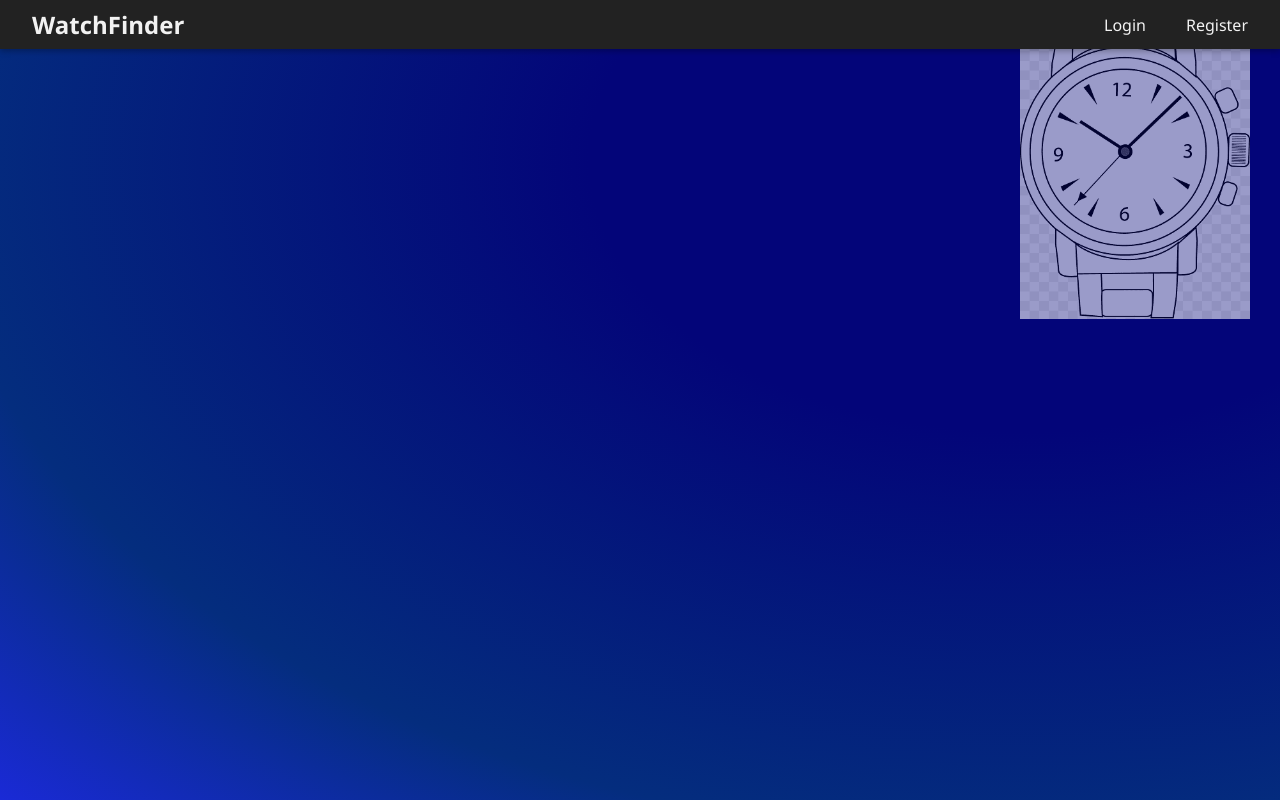
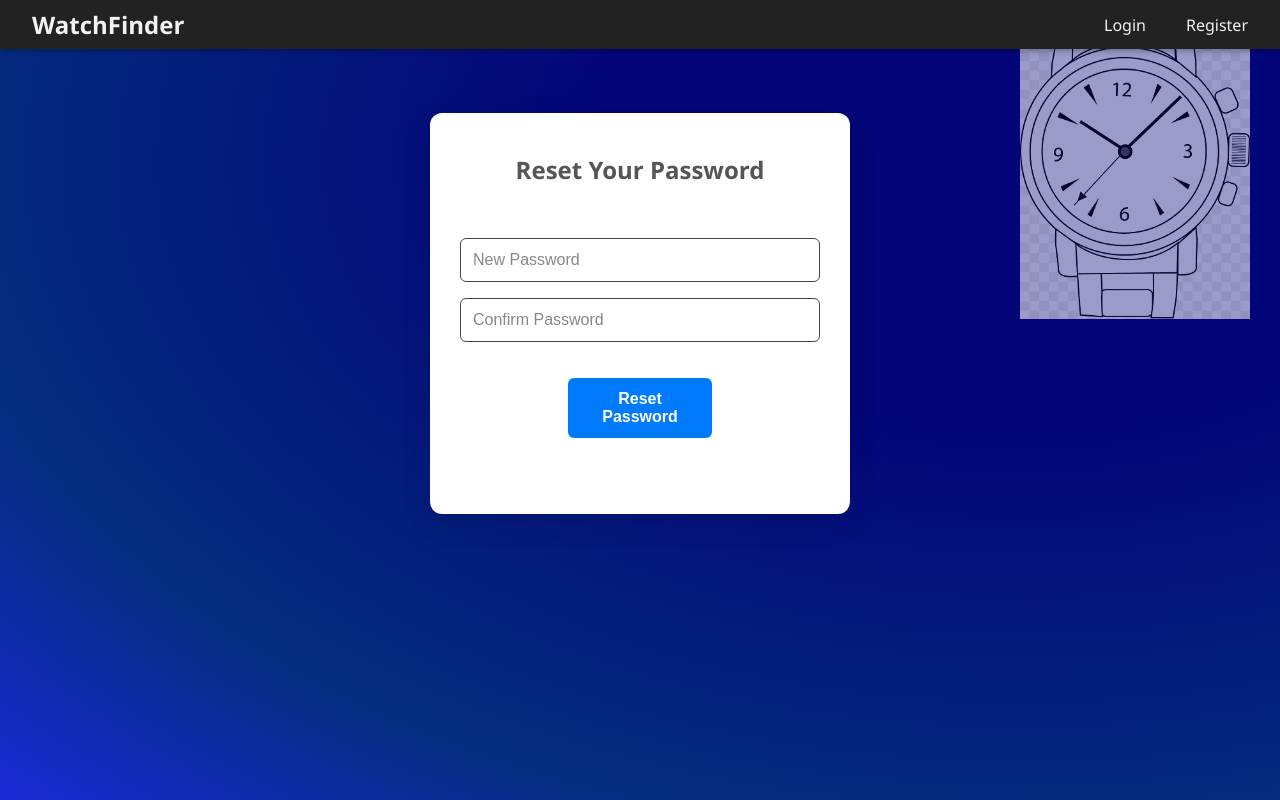
Before and after one commit to bsgauthierwebdev/WatchFinder, a React (Vite) app in the folder client/: page /reset-password/1 in a window 1280 px wide. Built offline with nearby package versions, Linux system fonts and the light colour scheme.

Commit message:
Set up pages & functionality for resetting password

```diff
--- a/client/src/App.jsx
+++ b/client/src/App.jsx
@@ -10,6 +10,8 @@ import MatchedResults from "./pages/MatchedResults"
 import Navbar from "./components/Navbar/Navbar"
 import ProtectedRoute from "./components/ProtectedRoute/ProtectedRoute"
 import backgroundImg from "./assets/background.png"
+import ForgotPassword from "./pages/ForgotPassword/ForgotPassword"
+import ResetPassword from "./pages/ResetPassword/ResetPassword"
 import "./App.css"
 
 const App = () => {
@@ -38,6 +40,8 @@ const App = () => {
           <Route path = "/preferences" element = {<Preferences />} />
           <Route path = "/favorites" element = {<Favorites />} />
           <Route path = "/matches" element = {<MatchedResults />} />
+          <Route path = "/forgot-password" element = {<ForgotPassword />} />
+          <Route path = "/reset-password/:token" element = {<ResetPassword />} />
         </Routes>
       </Router>
     </div>
--- /dev/null
+++ b/client/src/pages/ForgotPassword/ForgotPassword.jsx
@@ -0,0 +1,53 @@
+import { useState } from 'react';
+import axios from 'axios';
+import "./forgotPassword.css"
+
+const ForgotPassword = () => {
+    const [email, setEmail] = useState("")
+    const [message, setMessage] = useState("")
+    const [error, setError] = useState("")
+
+    const handleSubmit = async (e) => {
+        e.preventDefault()
+        setMessage("")
+        setError("")
+
+        try {
+            console.log("Requested email: ", email)
+            const res = await axios.post("/api/users/forgot-password", {email})
+            setMessage(res.data.message || "Check your email for reset instructions")
+        } catch (err) {
+            console.error("Forgot Password Error: ", err.message)
+            setError(err.response?.data?.error || "Something went wrong")
+        }
+    }
+
+    return (
+        <div className="forgot-password-container">
+            <form className="forgot-password-form" onSubmit = {handleSubmit}>
+                <div className="forgot-password-title">
+                    <h2>Forgot Your Password</h2>
+                    <p>Enter your email to reset your password</p>
+                </div>
+                <div className="forgot-password-inputs">
+                    <input
+                        type = "email"
+                        placeholder = "Email"
+                        value = {email}
+                        onChange = {(e) => setEmail(e.target.value)}
+                        required
+                    />
+                </div>
+                <div className="forgot-password-btn">
+                    <button className="forgot-password-submit" type = "submit">Reset Password</button>
+                </div>
+                <div className="forgot-password-alerts">
+                    {message && <p className = "success-message">{message}</p>}
+                    {error && <p className = "error-message">{error}</p>}
+                </div>
+            </form>
+        </div>
+    )
+}
+
+export default ForgotPassword
--- /dev/null
+++ b/client/src/pages/ForgotPassword/forgotPassword.css
@@ -0,0 +1,87 @@
+.forgot-password-container {
+    display: flex;
+    justify-content: center;
+    align-items: center;
+    padding: 4rem 1rem;
+}
+
+.forgot-password-form {
+    background-color: #fff;
+    padding: 40px 30px;
+    border-radius: 12px;
+    box-shadow: 0 8px 30px rgba(0, 0, 0, 0.1);
+    width: 100%;
+    max-width: 420px;
+    display: flex;
+    flex-direction: column;
+    gap: 20px;
+}
+
+.forgot-password-title {
+    text-align: center;
+    margin-bottom: 1.5rem;
+}
+
+.forgot-password-title h2 {
+    font: 1.75rem;
+    margin-bottom: 0.5rem;
+    color: #555;
+}
+
+.forgot-password-title p {
+    font-size: 0.95rem;
+    color: #555;
+}
+
+.forgot-password-inputs input {
+    width: 100%;
+    padding: 0.75rem;
+    margin-bottom: 1rem;
+    border: 1px solid #444;
+    border-radius: 6px;
+    background-color: #ffffff;
+    color: #2a2a2a;
+    font-size: 1rem;
+}
+
+.forgot-password-inputs input::placeholder {
+    color: #888;
+}
+
+.forgot-password-btn {
+    display: flex;
+    align-items: center;
+    justify-content: center;
+}
+
+.forgot-password-submit {
+    width: 40%;
+    padding: 0.75rem;
+    background-color: #007bff;
+    color: #fff;
+    font-weight: bold;
+    font-size: 1rem;
+    border: none;
+    border-radius: 6px;
+    cursor: pointer;
+    transition: background-color 0.3s ease-in-out;
+}
+
+.forgot-password-btn:hover {
+    background-color: #0056b3;
+}
+
+.forgot-password-alerts {
+    margin-top: 1rem;
+    text-align: center;
+}
+
+.success-message {
+    color: #4caf50;
+    font-weight: bold;
+}
+
+.error-message {
+    color: #ff4d4d;
+    font-weight: bold;
+}
--- a/client/src/pages/Login/Login.jsx
+++ b/client/src/pages/Login/Login.jsx
@@ -57,6 +57,9 @@ const Login = () => {
         <div className="login-submit">
           <button type = "submit" className = "login-btn">Log In</button>
         </div>
+        <div className="forgot-password-link">
+          <Link to = "/forgot-password">Forgot password?</Link>
+        </div>
       </form>
       <div className="login-redirect">
         <p>Don't have an account yet? <Link to = "/register" className = "login-redirect-link">Register your account</Link></p>
--- a/client/src/pages/Login/login.css
+++ b/client/src/pages/Login/login.css
@@ -90,6 +90,12 @@
     background-color: #5a67d8;
 }
 
+.forgot-password-link {
+    display: flex;
+    align-items: center;
+    justify-content: center;
+}
+
 .login-redirect {
     color: white;
     margin-top: 10px;
--- /dev/null
+++ b/client/src/pages/ResetPassword/ResetPassword.jsx
@@ -0,0 +1,72 @@
+import { useState } from "react";
+import { useParams, useNavigate } from 'react-router-dom';
+import axios from "axios";
+import "./resetPassword.css"
+
+const ResetPassword = () => {
+    const {token} = useParams()
+    const navigate = useNavigate()
+
+    const [password, setPassword] = useState("")
+    const [confirmPassword, setConfirmPassword] = useState("")
+    const [error, setError] = useState("")
+    const [message, setMessage] = useState("")
+
+    const handleSubmit = async (e) => {
+        e.preventDefault()
+        setError("")
+        setMessage("")
+
+        if (password !== confirmPassword) {
+            setError("Passwords do not match")
+            return
+        }
+
+        try {
+            console.log("Token: ", token)
+            console.log("Password: ", password)
+            console.log("Confirm Password: ", confirmPassword)
+            const res = await axios.post(`/api/users/reset-password/${token}`, {password, confirmPassword})
+            setMessage("Password reset successfully. Redirecting to login...")
+            setTimeout(() => navigate("/login"), 3000)
+        } catch (err) {
+            console.error("Reset Password Error: ", err.message)
+            setError (err.response?.data?.error || "Failed to reset password")
+        }
+    }
+
+    return (
+        <div className="reset-password-container">
+            <form className="reset-password-form" onSubmit = {handleSubmit}>
+                <div className="reset-password-title">
+                    <h2>Reset Your Password</h2>
+                </div>
+                <div className="reset-password-inputs">
+                    <input
+                        type = "password"
+                        placeholder = "New Password"
+                        value = {password}
+                        onChange = {(e) => setPassword(e.target.value)}
+                        required
+                    />
+                    <input
+                        type = "password"
+                        placeholder = "Confirm Password"
+                        value = {confirmPassword}
+                        onChange = {(e) => setConfirmPassword(e.target.value)}
+                        required
+                    />
+                </div>
+                <div className="forgot-password-btn">
+                    <button className="forgot-password-submit" type = "submit">Reset Password</button>
+                </div>
+                <div className="reset-password-alerts">
+                    {message && <p className = "success-message">{message}</p>}
+                    {error && <p className = "error-message">{error}</p>}
+                </div>
+            </form>
+        </div>
+    )
+}
+
+export default ResetPassword
--- /dev/null
+++ b/client/src/pages/ResetPassword/resetPassword.css
@@ -0,0 +1,87 @@
+.reset-password-container {
+    display: flex;
+    justify-content: center;
+    align-items: center;
+    padding: 4rem 1rem;
+}
+
+.reset-password-form {
+    background-color: #fff;
+    padding: 40px 30px;
+    border-radius: 12px;
+    box-shadow: 0 8px 30px rgba(0, 0, 0, 0.1);
+    width: 100%;
+    max-width: 420px;
+    display: flex;
+    flex-direction: column;
+    gap: 20px;
+}
+
+.reset-password-title {
+    text-align: center;
+    margin-bottom: 1.5rem;
+}
+
+.reset-password-title h2 {
+    font: 1.75rem;
+    margin-bottom: 0.5rem;
+    color: #555;
+}
+
+.reset-password-title p {
+    font-size: 0.95rem;
+    color: #555;
+}
+
+.reset-password-inputs input {
+    width: 100%;
+    padding: 0.75rem;
+    margin-bottom: 1rem;
+    border: 1px solid #444;
+    border-radius: 6px;
+    background-color: #ffffff;
+    color: #2a2a2a;
+    font-size: 1rem;
+}
+
+.reset-password-inputs input::placeholder {
+    color: #888;
+}
+
+.reset-password-btn {
+    display: flex;
+    align-items: center;
+    justify-content: center;
+}
+
+.reset-password-submit {
+    width: 40%;
+    padding: 0.75rem;
+    background-color: #007bff;
+    color: #fff;
+    font-weight: bold;
+    font-size: 1rem;
+    border: none;
+    border-radius: 6px;
+    cursor: pointer;
+    transition: background-color 0.3s ease-in-out;
+}
+
+.reset-password-btn:hover {
+    background-color: #0056b3;
+}
+
+.reset-password-alerts {
+    margin-top: 1rem;
+    text-align: center;
+}
+
+.success-message {
+    color: #4caf50;
+    font-weight: bold;
+}
+
+.error-message {
+    color: #ff4d4d;
+    font-weight: bold;
+}
```
